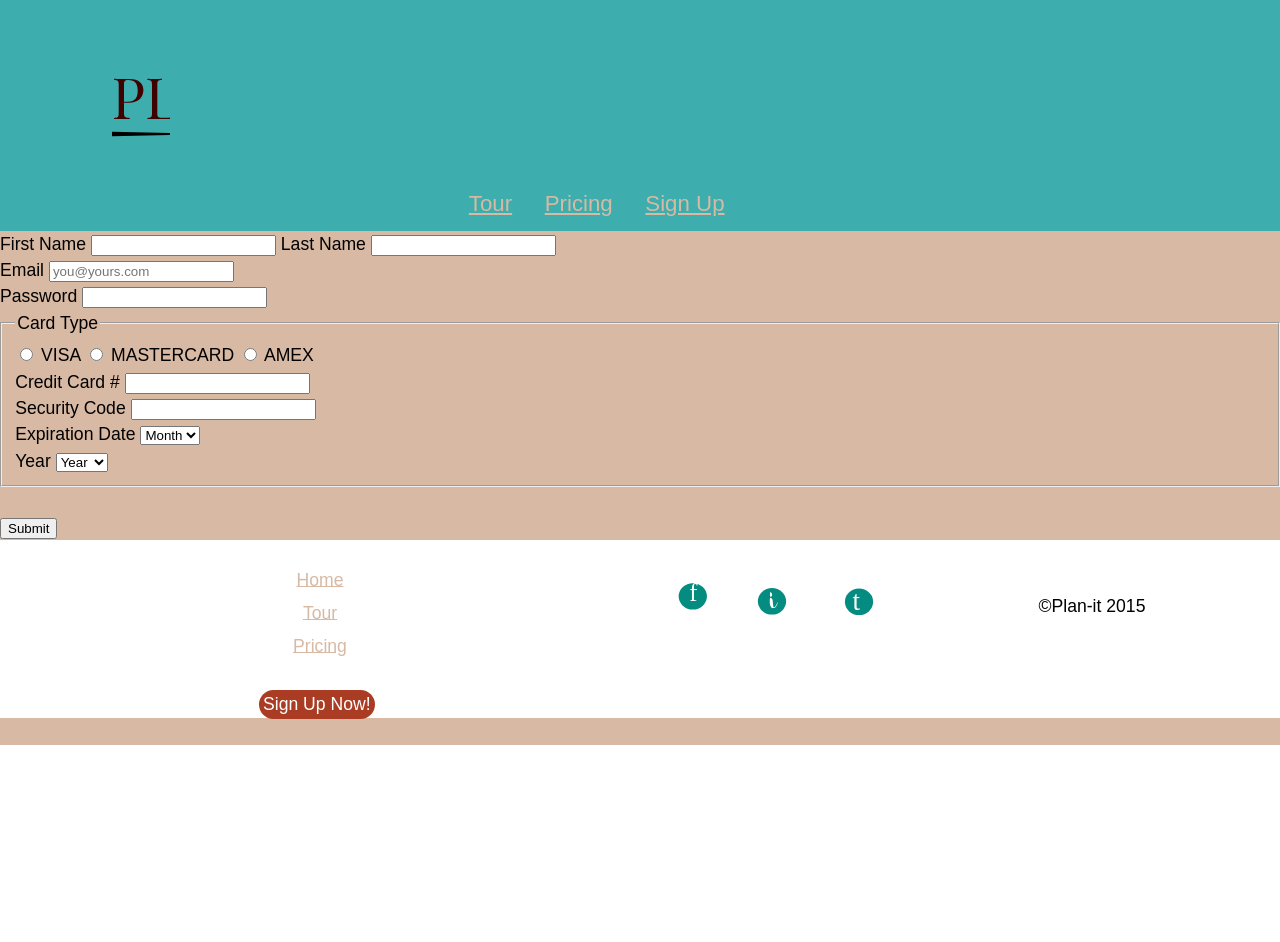
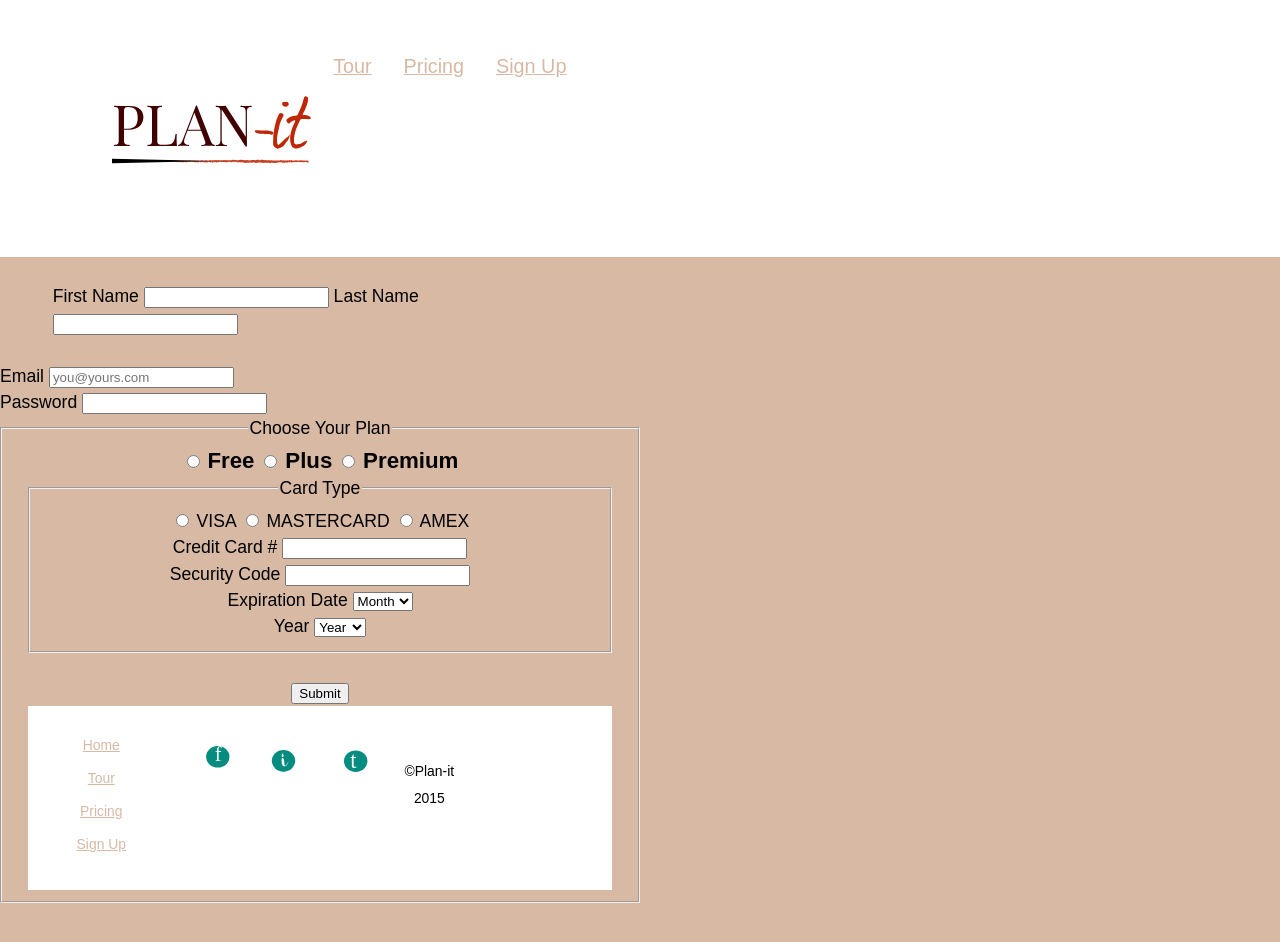
Before and after one commit to shannonhawn/dsn1675-saas-website, a plain HTML site: page signup.html in a window 1280 px wide. Before the commit the page ends 800 px from the top, so only its background shows below. Drawn offline with Linux system fonts and the light colour scheme.

Commit message:
compressed images, amended form and pricing page

```diff
--- a/css/main.css
+++ b/css/main.css
@@ -31,7 +31,6 @@ h1{
 
 h2{
   font-family: 'Abril Fatface', cursive;
-  color:#3EADAD;
   text-align:center;
 }
 
@@ -39,7 +38,6 @@ h3{
   font-family:'Montserrat', sans-serif;
   color:#AA3C24;
   text-align:center;
-  background-color:#D7B9A4;
 }
 
 a{
@@ -132,12 +130,11 @@ ul{
 /*-------NAV-------------*/
 
 .masthead{
-  background-color:#3EADAD;
   padding:0;
 }
 
 .logo{
-  max-width:170px;
+  max-width:370px;
 }
 
 nav ol{
@@ -159,7 +156,6 @@ nav a{
 
 @media only screen and (min-width: 25em){
 
-
 nav li{
  display: inline-block;
  padding-left: 0;
@@ -168,7 +164,7 @@ nav li{
 /*-------ABOUT-------------*/
 
 .about{
-  background-color:#D7B9A4;
+  background-color:white;
 }
 
 .about_title{
@@ -188,7 +184,7 @@ nav li{
 /*-------PRICING-------------*/
 
 .pricing{
-background-color:#239F94;
+background-color:white;
 }
 
 .pricing_title{
@@ -196,7 +192,7 @@ background-color:#239F94;
 }
 
 .plus{
-  background-color:#239F94;
+  background-color:white;
 }
 
 /*-------SIGN UP-------------*/
--- a/signup.html
+++ b/signup.html
@@ -15,32 +15,38 @@
 </head>
 <body>
 
+  <input type="hidden" name="_next" value="https://shannonhawn.github.io/forms/thanks.html">
+
   <ul class="skip-links">
     <li><a href="#main">Jump to main content</a></li>
     <li><a href="#nav">Jump to navigation</a></li>
   </ul>
 
-  <header class="masthead island push-0">
-    <div class="grid grid-bottom">
+  <header id="nav" class="grid nav pad-top" role="banner">
+    <div class="unit xs-1 s-1-4 m-1-3 l-1-4">
       <div class="logo island push embed embed-2.5by1">
-    <a href="index.html"><img class="embed_item" src="images/LOGOcolour.svg" alt="Plan-it Logo"></a>
+    <a href="index.html"><img class="embed_item" src="images/LOGOcolour.svg" alt="PLAN-it logo"></a>
     </div>
-      <nav class="unit unit-s-1 unit-m-1 unit-l-2-3">
-        <ul class="list-group giga brand-family push-0 nav">
-          <li class="list-group_item list-group_item--inline"><a class="island-1-2" href="tour.html">Tour</a></li>
-          <li class="list-group_item list-group_item--inline"><a class="island-1-2" href="price.html">Pricing</a></li>
-          <li class="list-group_item list-group_item--inline"><a class="island-1-2" href="signup.html">Sign Up</a></li>
-        </ul>
+  </div>
+
+      <nav id="nav" class="unit xs-1 s-3-4 m-2-3 l-3-4" role="nav">
+        <ol class="mega pad-top-half push-0">
+          <li class="push-1-2"><a class="island-1-2" href="tour.html">Tour</a></li>
+          <li class="push-1-2"><a class="island-1-2" href="price.html">Pricing</a></li>
+          <li class="push-1-2"><a class="island-1-2" href="signup.html">Sign Up</a></li>
+        </ol>
       </nav>
-    </div>
   </header>
 
 <main id="main" class="pad-bottom" role="main">
 
-<form action="https://formspree.io/hawn0006@algonquinlive.com" method="post"><!--where info is being sent to (find on formspree but change to https)-->
+<form>
 
-  <div>
-    <label for="name">First Name</label>
+  <div class="grid pad-top push">
+
+    <div class="unit xs-1 s-1 m-1-2 l-1-2">
+      <div class="push gutter-double">
+<label for="name">First Name</label>
     <input id="name" name="name">  <!--No need for type--><!--Everything with id should have a name, check naming convention on formspree-->
 
     <label for="name">Last Name</label>
@@ -57,7 +63,19 @@
     <input id="password" type="password" name="password"> <!--Place for example email address (not a replacement for label (always have a visible label!) - placeholder is optional)-->
   </div>
 
-<fieldset><!--label the whole group: legend-->
+<fieldset class="gutter radio-buttons pad-top-1-2 text-center"><!--label the whole group: legend-->
+<legend>Choose Your Plan</legend>
+
+<input id="free" type="radio" name="plan" value="free">
+<label for "free" class="radio-label bold giga">Free</label>
+
+<input id="plus" type="radio" name="plan" value="plus">
+<label for "plus" class="radio-label bold giga">Plus</label>
+
+<input id="plus" type="radio" name="plan" value="premium">
+<label for "premium" class="radio-label bold giga">Premium</label>
+
+<fieldset class="gutter radio-buttons pad-top-1-2 text-center"><!--label the whole group: legend-->
 <legend>Card Type</legend>
 
   <input id="visa" type="radio" name="feels" value="VISA"> <!--Type=checkbox for checkbox, value will show in e-mail, instead of "on"-->
@@ -123,24 +141,25 @@
 
 </form>
 
-<footer class="grid pad-top">
-  <div class="unit unit-s-1 unit-m-1 unit-l-1-2 gutter-1-2">
-  <ul>
+<footer class="grid milli pad-top micro">
+<div class="unit xs-1 s-1-2 m-1-4 l-1-4 gutter">
+  <ol>
     <li class="push-1-4"><a class="island-1-4" href="index.html">Home</a></li>
     <li class="push-1-4"><a class="island-1-4" href="tour.html">Tour</a></li>
     <li class="push-1-4"><a class="island-1-4" href="price.html">Pricing</a></li>
-</ul>
-<a class="btn-hero" href="signup.html"> Sign Up Now! </a>
+    <li class="push-1-4"><a class="island-1-4" href="signup.html">Sign Up</a></li>
+</ol>
 </div>
 
-  <div class="unit text-center xs-1 s-1 m-1-2 l-1-2">
+  <div class="unit xs-1 s-1 m-1-2 l-1-2 pad-right">
     <a href="www.facebook.com"><img class="icons social-media island-1-2" src="images/face.svg" alt="Plan-it Facebook Page"></a>
     <a href="www.instagram.com"><img class="icons social-media island-1-2" src="images/insta.svg" alt="Plan-it Instagram Page"></a>
     <a href="www.twitter.com"><img class="icons social-media island-1-2" src="images/twitter.svg" alt="Plan-it Twitter Page"></a>
+<div class="micro" role="contentinfo">
   <p> ©Plan-it 2015 </p>
+</div>
 </div>
 </footer>
 
-</main>
 </body>
 </html>
```
Also changed, not shown: index.html (+23 -12 lines), price.html (+11 -13 lines), images/0ddf0813474fbe576d72f0640e965e86.jpg (deleted), images/2women.jpg, images/32d4bb76b4d82b63ff0a745424d29f80.jpg (deleted), images/3women.jpg (deleted), images/45b7a9e6f8ac3124a2f298225bc934c0.jpg (deleted), images/businesswoman.jpg, images/desk.jpg, images/mother.jpg (added), images/planner.jpg, 1 other file.
